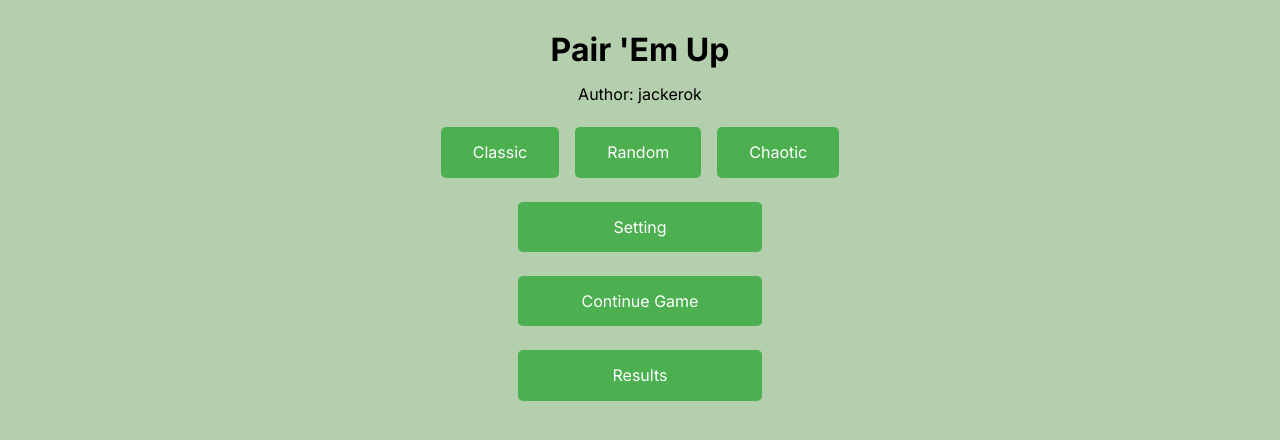
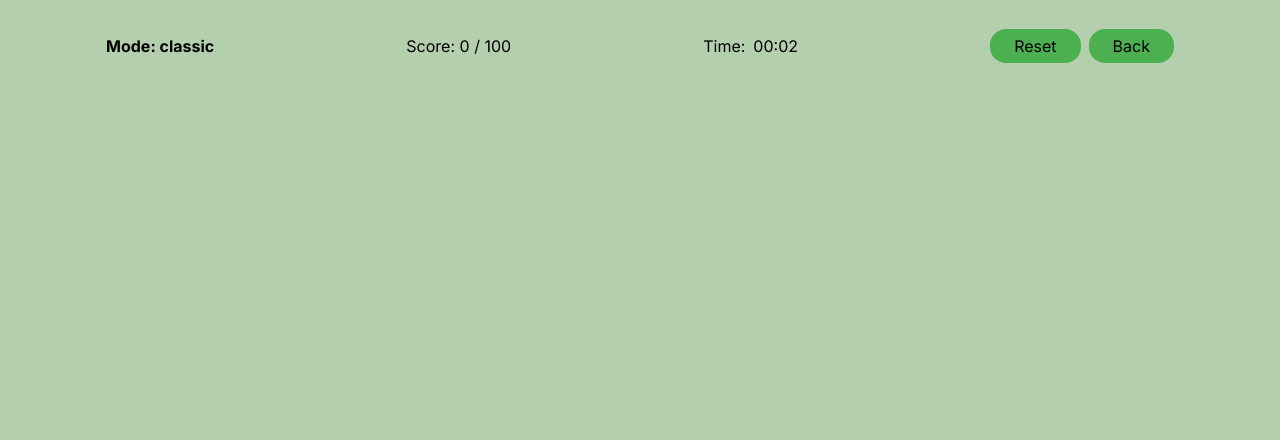
Before and after one commit to jackerok/pair-em-up, a website built with Vite: page pair-em-up/index.html in a window 1280 px wide. Both pictures are taken after a click on the button "Classic". Built offline with nearby package versions, Linux system fonts and the light colour scheme.

Commit message:
feat: timer and prev of game

```diff
--- /dev/null
+++ b/pair-em-up/src/modules/game.js
@@ -0,0 +1,80 @@
+import { createScreen } from "./screen.js";
+
+const COLS = 9;
+const TARGET_SCORE = 100;
+
+let state = {};
+
+export const startGame = (mode) => {
+  createGameLayout(mode);
+
+  stopTimer();
+  startTimer();
+};
+
+const createGameLayout = (mode) => {
+  document.body.innerHTML = "";
+  console.log("new", mode);
+
+  document.body.append(createHeader(mode));
+};
+
+const createHeader = (mode) => {
+  const section = document.createElement("section");
+  section.className = "game-header";
+
+  const title = document.createElement("h2");
+  title.textContent = `Mode: ${mode}`;
+  title.className = "game-title";
+
+  const score = document.createElement("div");
+  score.textContent = `Score: 0 / ${TARGET_SCORE}`;
+
+  const timer = document.createElement("div");
+  timer.className = "timer";
+  const timerText = document.createElement("p");
+  timerText.textContent = "Time:";
+  const timerValue = document.createElement("p");
+  timerValue.textContent = "00:00";
+  timerValue.id = "timer";
+  timer.append(timerText, timerValue);
+
+  const btnContainer = document.createElement("div");
+  btnContainer.className = "btn-container";
+
+  const btnReset = document.createElement("button");
+  const btnBack = document.createElement("button");
+
+  btnReset.textContent = "Reset";
+  btnBack.textContent = "Back";
+  btnBack.className = "game-btn";
+  btnReset.className = "game-btn";
+
+  btnReset.style.backgroundColor = localStorage["uiColor"] || "#4caf50";
+  btnBack.style.backgroundColor = localStorage["uiColor"] || "#4caf50";
+  btnReset.addEventListener("click", () => startGame(mode));
+  btnBack.addEventListener("click", () => createScreen());
+  btnContainer.append(btnReset, btnBack);
+
+  section.append(title, score, timer, btnContainer);
+  return section;
+};
+
+function startTimer() {
+  const timerEl = document.getElementById("timer");
+  let seconds = 0;
+  state.timerInterval = setInterval(() => {
+    seconds++;
+    const mm = String(Math.floor(seconds / 60)).padStart(2, "0");
+    const ss = String(seconds % 60).padStart(2, "0");
+    timerEl.textContent = `${mm}:${ss}`;
+    state.time = seconds;
+  }, 1000);
+}
+
+function stopTimer() {
+  if (state.timerInterval) {
+    clearInterval(state.timerInterval);
+    state.timerInterval = null;
+  }
+}
--- a/pair-em-up/src/modules/screen.js
+++ b/pair-em-up/src/modules/screen.js
@@ -1,3 +1,4 @@
+import { startGame } from "./game.js";
 import { createSettings } from "./settings.js";
 
 export function createScreen() {
@@ -41,6 +42,7 @@ const createModeSelection = (buttons) => {
 
   ["Classic", "Random", "Chaotic"].forEach((mode) => {
     const btn = createButton(mode, "btn");
+    btn.addEventListener("click", () => startGame(mode.toLowerCase()));
     section.append(btn);
     buttons[mode.toLowerCase()] = btn;
   });
--- a/pair-em-up/src/modules/settings.js
+++ b/pair-em-up/src/modules/settings.js
@@ -109,9 +109,11 @@ const createColor = (color, field) => {
 
       const menu = document.querySelector(".back");
       const def = document.querySelector(".default");
+      const darkBtn = document.querySelector(".dark-mode");
 
       if (menu) menu.style.backgroundColor = color;
       if (def) def.style.backgroundColor = color;
+      if (darkBtn) darkBtn.style.backgroundColor = color;
     }
   });
 
@@ -153,10 +155,12 @@ const getDefault = () => {
 
   defaultBtn.addEventListener("click", () => {
     const backBtn = document.querySelector(".back");
+    const darkBtn = document.querySelector(".dark-mode");
     document.body.style.backgroundColor = "#b4cfad";
     document.body.style.color = "black";
     defaultBtn.style.backgroundColor = "#4caf50";
     backBtn.style.backgroundColor = "#4caf50";
+    darkBtn.style.backgroundColor = "#4caf50";
     localStorage.clear();
 
     localStorage.setItem("cellSelection", true);
@@ -182,9 +186,11 @@ const createDarkModeButton = () => {
   darkBtn.textContent = "Night Mode";
   darkBtn.className = "dark-mode";
 
+  const ui = localStorage["uiColor"] || "#4caf50";
+
+  darkBtn.style.backgroundColor = ui;
+
   const isDark = localStorage["darkMode"] === "true";
-  darkBtn.style.backgroundColor = isDark ? "#333" : "#4caf50";
-  darkBtn.style.color = isDark ? "#fff" : "#000";
 
   darkBtn.addEventListener("click", () => {
     const body = document.body;
--- a/pair-em-up/src/styles/main.scss
+++ b/pair-em-up/src/styles/main.scss
@@ -17,6 +17,10 @@ p {
 }
 h1 {
   font-size: 3.5rem;
+}
+
+h2 {
+  margin: 0;
 }
 
 .app {
@@ -139,3 +143,43 @@ h1 {
   border: 0;
   cursor: pointer;
 }
+
+.game-header {
+  margin-top: 1rem;
+  padding: 0 10px;
+  height: 60px;
+  display: flex;
+  justify-content: space-around;
+  align-items: center;
+}
+
+.game-title {
+  font-size: 1rem;
+}
+
+.game-btn {
+  padding: 0.5rem 1.5rem;
+  border-radius: 1rem;
+  border: none;
+  cursor: pointer;
+  transition: background-color 0.3s ease;
+
+  @media (max-width: 600px) {
+    padding: 0.2rem 1rem;
+  }
+}
+
+.btn-container {
+  display: flex;
+  gap: 0.5rem;
+
+  @media (max-width: 600px) {
+    flex-direction: column;
+    gap: 0.2rem;
+  }
+}
+
+.timer {
+  display: flex;
+  column-gap: 0.5rem;
+}
```
Also changed, not shown: pair-em-up/src/modules/generator.js (added).
